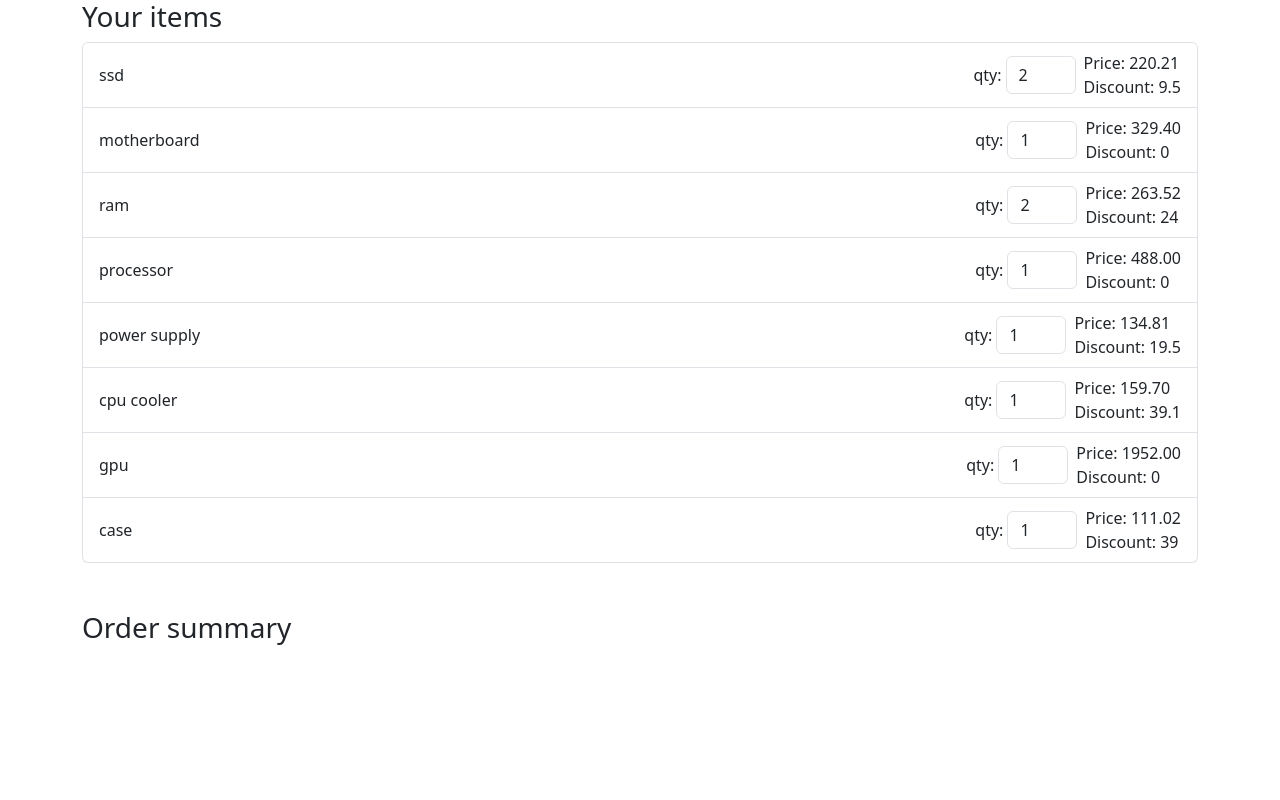
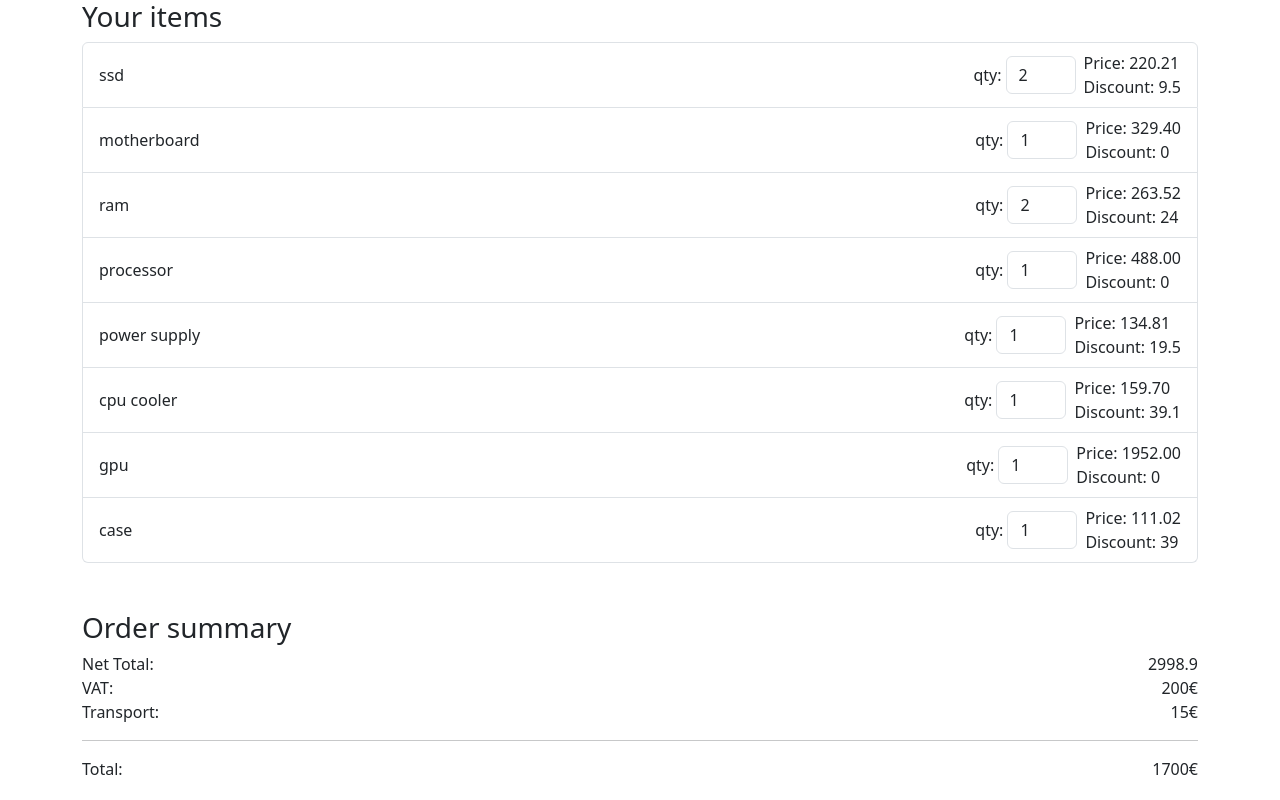
Before and after one commit to LeddaZ/angular-cart, an Angular app: page / in a window 1280 px wide. Built offline with nearby package versions, Linux system fonts and the light colour scheme.

Commit message:
[WIP] angular-cart: Implement summary
Signed-off-by: Leonardo Ledda <leonardoledda@gmail.com>

```diff
--- a/src/app/app.component.html
+++ b/src/app/app.component.html
@@ -3,30 +3,18 @@
     <h3>Your items</h3>
     <ul class="list-group" id="items-list">
       <li class="list-group-item item" *ngFor="let item of items">
-        <div class="d-flex flex-row d-flex justify-content-between align-items-center">
-          <div class="item-name">{{ item.name }}</div>
-          <div class="d-flex flex-row align-items-center justify-content-end flex-wrap">
-            <span class="ms-2 d-flex flex-row align-items-center">
-              <label class="me-1" for="quantity">qty:</label>
-              <input
-                class="form-control item-quantity"
-                [(ngModel)]="item.quantity"
-                type="number"
-                style="width: 70px" />
-            </span>
-            <span class="ms-2">
-              <span class="item-price">Price: {{ getItemPrice(item) }}</span
-              ><br />
-              <span class="item-discount">Discount: {{ getDiscountAmount(item) }}</span>
-            </span>
-          </div>
-        </div>
+        <app-cart-item
+          [item]="item"
+          [vat]="vat"
+          (onQuantityChange)="changeQuantity(item, $event)"></app-cart-item>
       </li>
     </ul>
   </div>
 
   <div class="mt-5">
     <h3>Order summary</h3>
-    <div class="order-summary"></div>
+    <div class="order-summary">
+      <app-cart-summary [items]="items" [vat]="vat"></app-cart-summary>
+    </div>
   </div>
 </div>
--- a/src/app/app.component.ts
+++ b/src/app/app.component.ts
@@ -1,7 +1,7 @@
 import { Component } from '@angular/core'
 import { CART } from './cart'
-import { getDiscountAmount, getDiscountedPrice, getPrice, getVAT } from './cart-utils'
-import { CartItem } from './cart-item.entity'
+import { getVAT } from './cart-utils'
+import { CartItem } from './components/cart-item/cart-item.entity'
 
 @Component({
   selector: 'app-root',
@@ -11,12 +11,7 @@ import { CartItem } from './cart-item.entity'
 export class AppComponent {
   items = CART
   vat = getVAT('IT')
-  getItemPrice(item: CartItem) {
-    const discountedPrice = getDiscountedPrice(item.netPrice, item.discount)
-    return getPrice(discountedPrice * item.quantity, this.vat).toFixed(2)
-  }
-
-  getDiscountAmount(item: CartItem) {
-    return getDiscountAmount(item.netPrice, item.discount) * item.quantity
+  changeQuantity(item: CartItem, newQuantity: number) {
+    item.quantity = newQuantity
   }
 }
--- a/src/app/app.module.ts
+++ b/src/app/app.module.ts
@@ -5,9 +5,11 @@ import { AppRoutingModule } from './app-routing.module'
 import { AppComponent } from './app.component'
 import { NgbModule } from '@ng-bootstrap/ng-bootstrap'
 import { FormsModule } from '@angular/forms'
+import { CartItemComponent } from './components/cart-item/cart-item.component';
+import { CartSummaryComponent } from './components/cart-summary/cart-summary.component'
 
 @NgModule({
-  declarations: [AppComponent],
+  declarations: [AppComponent, CartItemComponent, CartSummaryComponent],
   imports: [BrowserModule, AppRoutingModule, NgbModule, FormsModule],
   providers: [],
   bootstrap: [AppComponent]
--- a/src/app/cart-utils.ts
+++ b/src/app/cart-utils.ts
@@ -1,4 +1,4 @@
-import { CartItem } from './cart-item.entity'
+import { CartItem } from './components/cart-item/cart-item.entity'
 
 export function getVAT(country: string) {
   return country === 'IT' ? 0.22 : 0
--- a/src/app/cart.ts
+++ b/src/app/cart.ts
@@ -1,4 +1,4 @@
-import { CartItem } from './cart-item.entity'
+import { CartItem } from './components/cart-item/cart-item.entity'
 
 export const CART: CartItem[] = [
   {
--- /dev/null
+++ b/src/app/components/cart-item/cart-item.component.html
@@ -0,0 +1,19 @@
+<div class="d-flex flex-row d-flex justify-content-between align-items-center" *ngIf="item">
+  <div class="item-name">{{ item.name }}</div>
+  <div class="d-flex flex-row align-items-center justify-content-end flex-wrap">
+    <span class="ms-2 d-flex flex-row align-items-center">
+      <label class="me-1" for="quantity">qty:</label>
+      <input
+        class="form-control item-quantity"
+        [(ngModel)]="item.quantity"
+        (ngModelChange)="quantityChange($event)"
+        type="number"
+        style="width: 70px" />
+    </span>
+    <span class="ms-2">
+      <span class="item-price">Price: {{ getItemPrice(item) }}</span
+      ><br />
+      <span class="item-discount">Discount: {{ getDiscountAmount(item) }}</span>
+    </span>
+  </div>
+</div>
--- /dev/null
+++ b/src/app/components/cart-item/cart-item.component.ts
@@ -0,0 +1,32 @@
+import { Component, EventEmitter, Input, Output } from '@angular/core'
+import { CartItem } from './cart-item.entity'
+import { getDiscountAmount, getDiscountedPrice, getPrice, getVAT } from '../../cart-utils'
+
+@Component({
+  selector: 'app-cart-item',
+  templateUrl: './cart-item.component.html',
+  styleUrl: './cart-item.component.css'
+})
+export class CartItemComponent {
+  @Input()
+  item: CartItem | null = null
+
+  @Input()
+  vat: number = 0
+
+  @Output()
+  onQuantityChange = new EventEmitter<number>()
+
+  getItemPrice(item: CartItem) {
+    const discountedPrice = getDiscountedPrice(item.netPrice, item.discount)
+    return getPrice(discountedPrice * item.quantity, this.vat).toFixed(2)
+  }
+
+  getDiscountAmount(item: CartItem) {
+    return getDiscountAmount(item.netPrice, item.discount) * item.quantity
+  }
+
+  quantityChange(newQuantity: number) {
+    this.onQuantityChange.emit(newQuantity)
+  }
+}
--- /dev/null
+++ b/src/app/components/cart-summary/cart-summary.component.html
@@ -0,0 +1,21 @@
+<div class="order-summary">
+  <div>
+    <div class="d-flex justify-content-between">
+      <span>Net Total:</span>
+      <span class="net-total">{{ getNetTotal() }}</span>
+    </div>
+    <div class="d-flex justify-content-between">
+      <span>VAT:</span>
+      <span class="vat-total">200€</span>
+    </div>
+    <div class="d-flex justify-content-between">
+      <span>Transport:</span>
+      <span class="transport-fee">15€</span>
+    </div>
+    <hr />
+    <div class="d-flex justify-content-between">
+      <span>Total:</span>
+      <span class="total">1700€</span>
+    </div>
+  </div>
+</div>
--- /dev/null
+++ b/src/app/components/cart-summary/cart-summary.component.ts
@@ -0,0 +1,27 @@
+import { Component, Input } from '@angular/core';
+import { CartItem } from '../cart-item/cart-item.entity';
+import { parseItem } from '../../cart-utils';
+
+@Component({
+  selector: 'app-cart-summary',
+  templateUrl: './cart-summary.component.html',
+  styleUrl: './cart-summary.component.css'
+})
+export class CartSummaryComponent {
+  @Input()
+  items: CartItem[] = []
+
+  @Input()
+  vat: number = 0
+
+  getNetTotal() {
+    const calculatedItems = this.items.map(item => parseItem(item, this.vat))
+    return calculatedItems.reduce((total, item) => {
+      return total + item.discountedPrice
+    }, 0)
+  }
+
+  // getVatTotal() {
+  //   const calculatedItems = this.calculateItems()
+  // }
+}
```
Also changed, not shown: src/app/components/cart-item/cart-item.component.css (added), src/app/components/cart-item/cart-item.entity.ts (renamed from src/app/cart-item.entity.ts), src/app/components/cart-summary/cart-summary.component.css (added), 2 other files (tests, documents, lock files or other folders).
